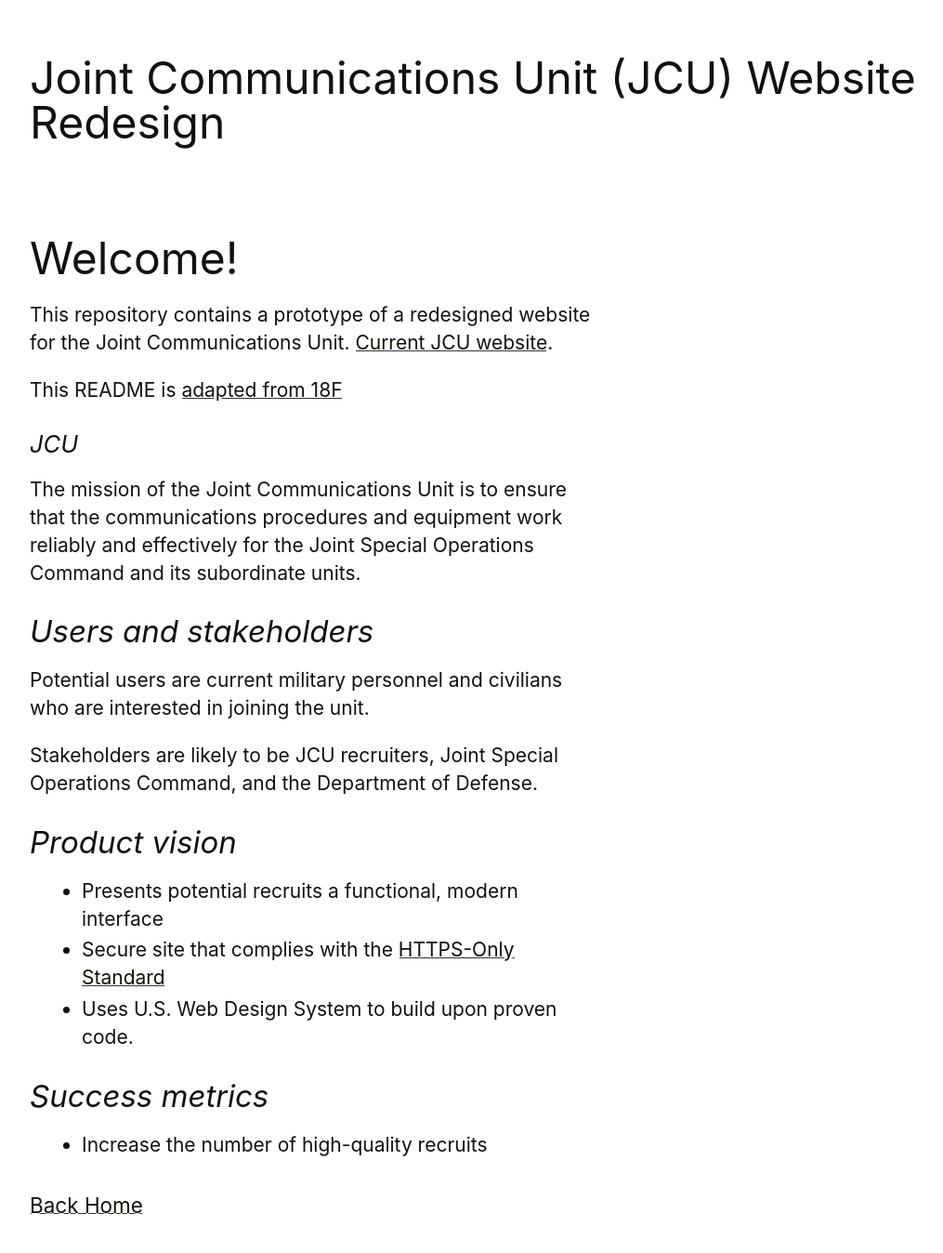
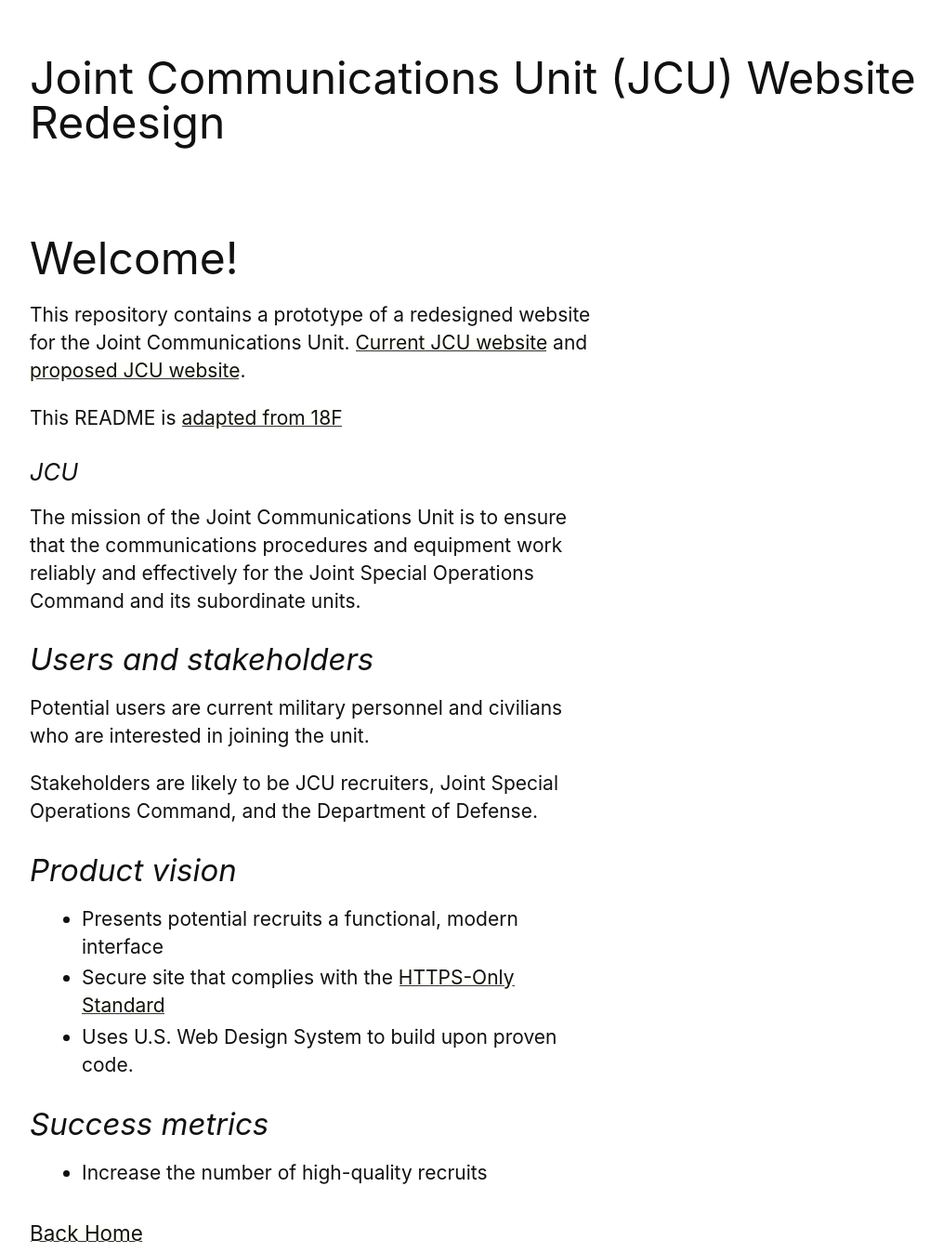
Before and after one commit to johnrieth-zz/johnrieth.github.io, a Jekyll site: the page built from _posts/2018-05-08-jcu.md, in a window 1280 px wide. Shown: the whole page at 93% size, without its empty margins (128-1143 px from the left). Built offline with Jekyll 4.4.1, drawn with Linux system fonts in a browser that asks for light colours; a script that is not in the unit is left out; before the commit the page ends 1318 px from its top, so only the background shows below that.

Commit message:
Update Post “2018-05-08-jcu”

```diff
--- a/_posts/2018-05-08-jcu.md
+++ b/_posts/2018-05-08-jcu.md
@@ -1,12 +1,10 @@
 ---
 layout: post
-title:  "Joint Communications Unit (JCU) Website Redesign"
-date:   2018-05-08
+title: Joint Communications Unit (JCU) Website Redesign
 ---
-
 # Welcome!
 
-This repository contains a prototype of a redesigned website for the Joint Communications Unit. [Current JCU website](http://jcu.mil).
+This repository contains a prototype of a redesigned website for the Joint Communications Unit. [Current JCU website](http://jcu.mil) and [proposed JCU website](https://johnrieth.github.io/jcu/).
 
 This README is [adapted from 18F](https://github.com/18F/afrs-pa/blob/master/README.md)
 
@@ -22,10 +20,10 @@
 
 ## Product vision
 
-- Presents potential recruits a functional, modern interface
-- Secure site that complies with the [HTTPS-Only Standard](https://https.cio.gov/)
-- Uses U.S. Web Design System to build upon proven code.
+* Presents potential recruits a functional, modern interface
+* Secure site that complies with the [HTTPS-Only Standard](https://https.cio.gov/)
+* Uses U.S. Web Design System to build upon proven code.
 
 ## Success metrics
 
-- Increase the number of high-quality recruits
+* Increase the number of high-quality recruits
```
